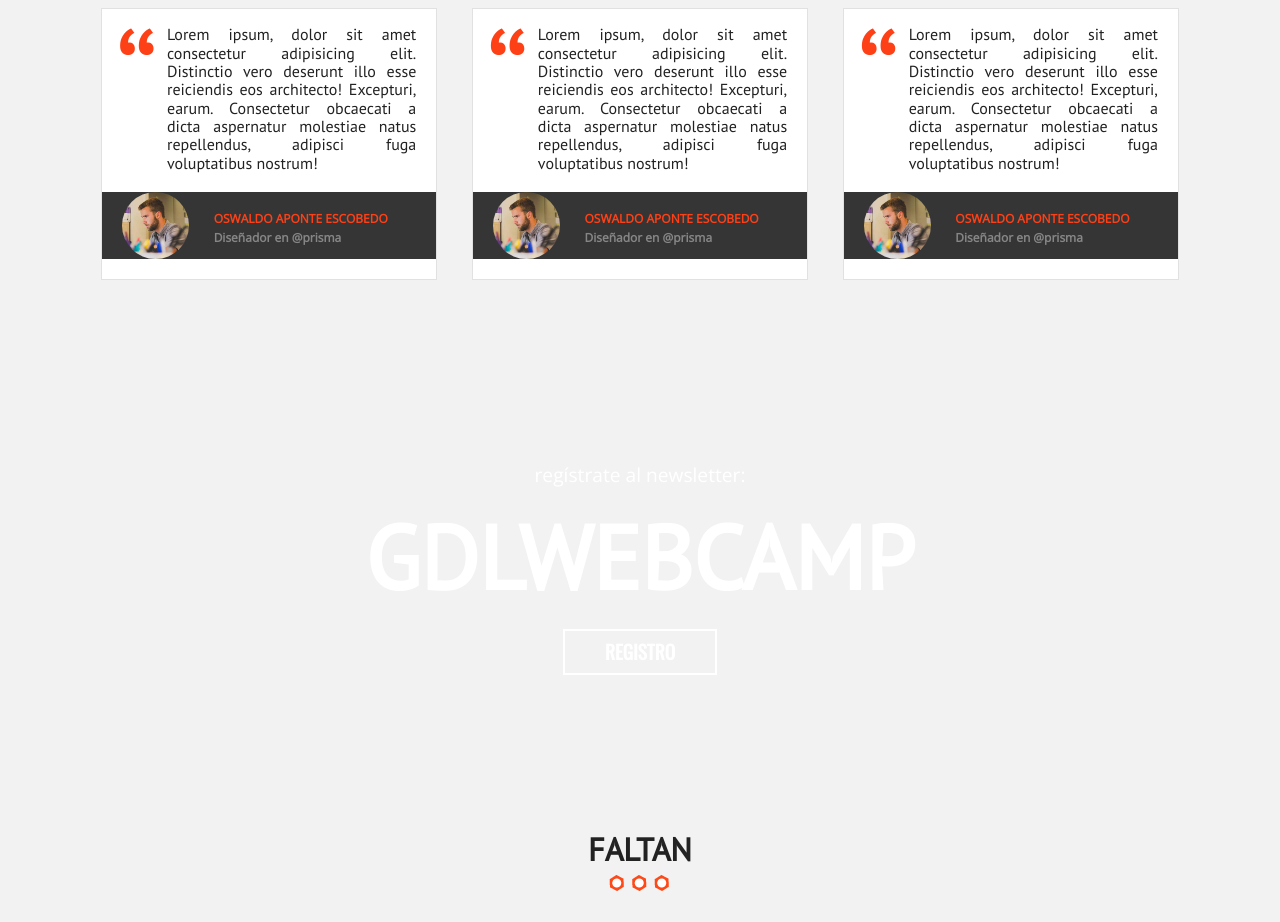
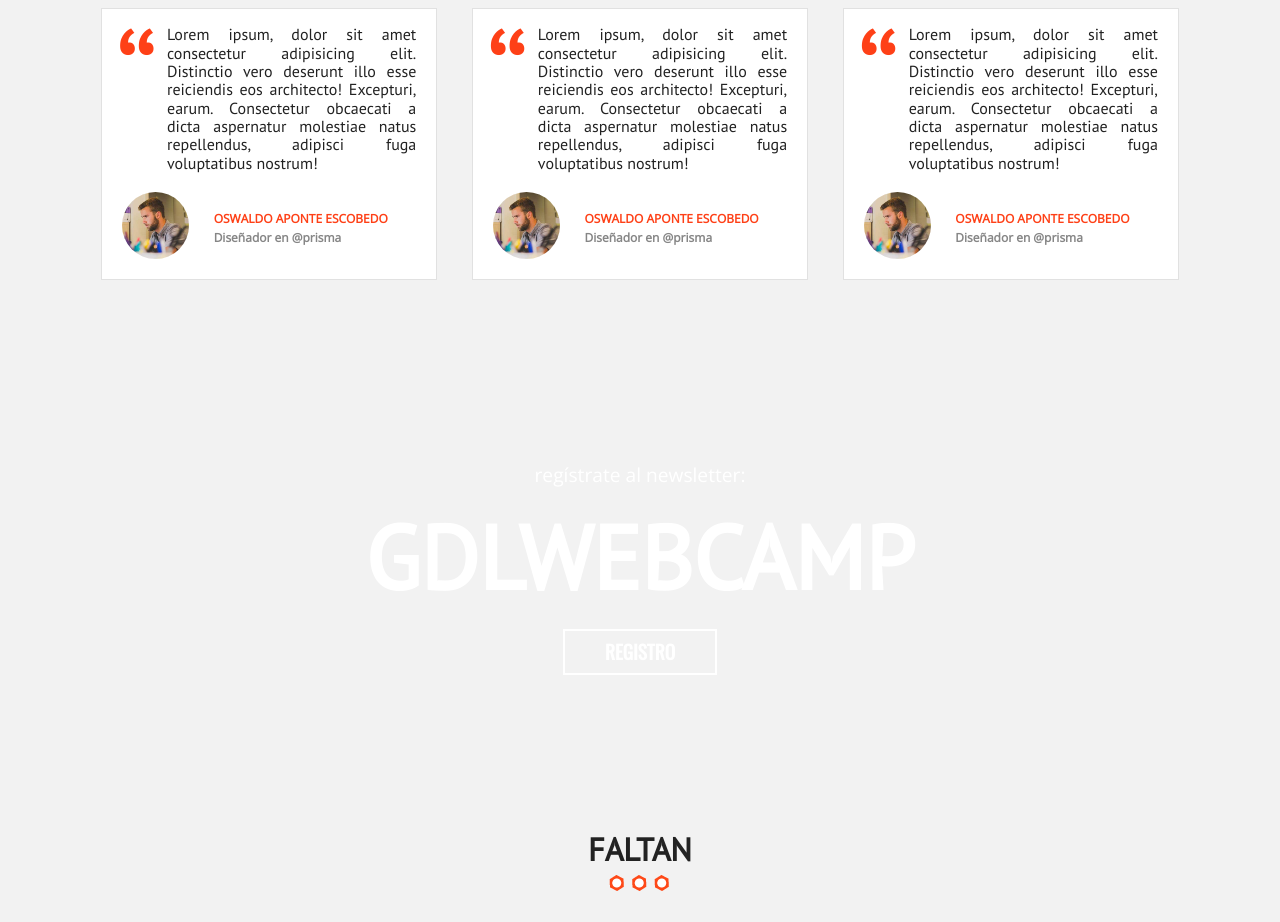
Before and after one commit to martincou29/ConferenciaWeb, a website built with Parcel: page index.html in a window 1280 px wide. Shown: the part 4498-5420 px from the top of the page. Built offline with nearby package versions, Linux system fonts and the light colour scheme.

Commit message:
query screen size change

```diff
--- a/css/main.css
+++ b/css/main.css
@@ -360,7 +360,7 @@ nav.navbar a:hover {
   background-color: var(--primary-color);
 }
 
-@media only screen and (min-width: 768px) {
+@media only screen and (min-width: 990px) {
   nav.navbar {
     width: 67%;
     float: right;
@@ -388,7 +388,7 @@ div.mobile-menu:hover {
   cursor: pointer;
 }
 
-@media only screen and (min-width: 768px) {
+@media only screen and (min-width: 990px) {
   div.mobile-menu {
     display: none;
   }
@@ -742,6 +742,7 @@ blockquote p::before {
 
 footer.info-testimonial {
   padding: 0;
+  background-color: transparent;
 }
 
 footer.info-testimonial img {
```
